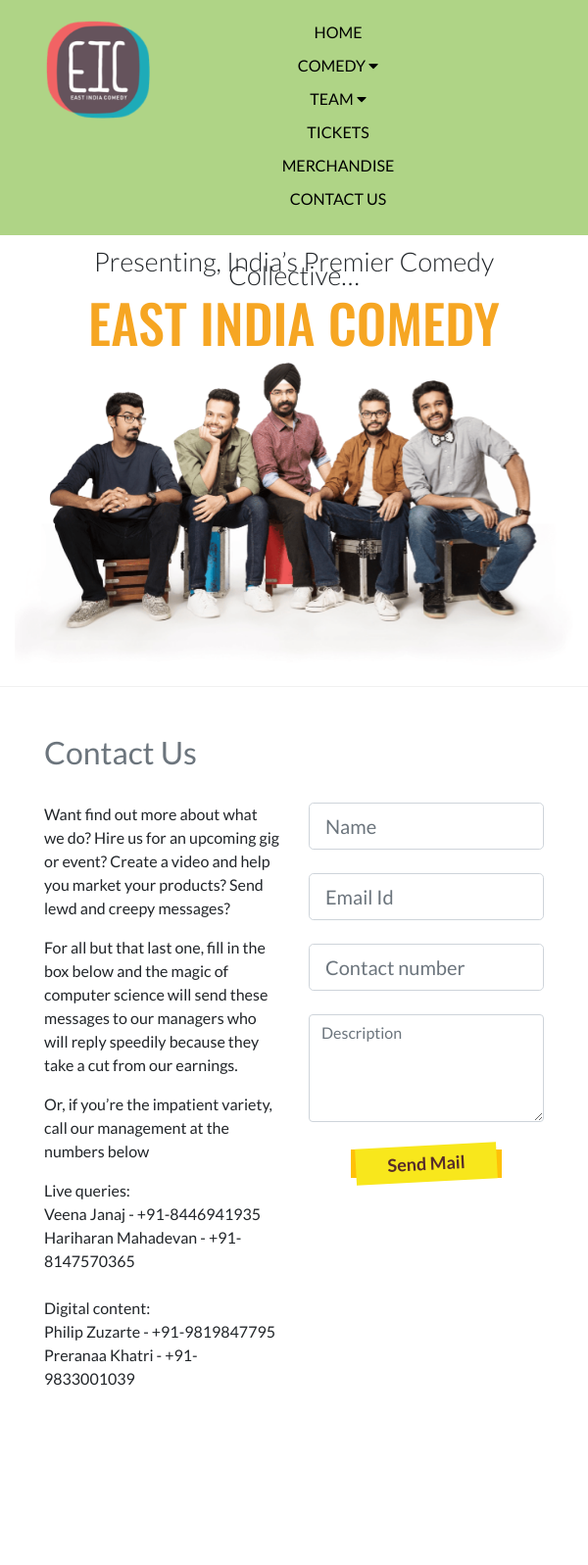
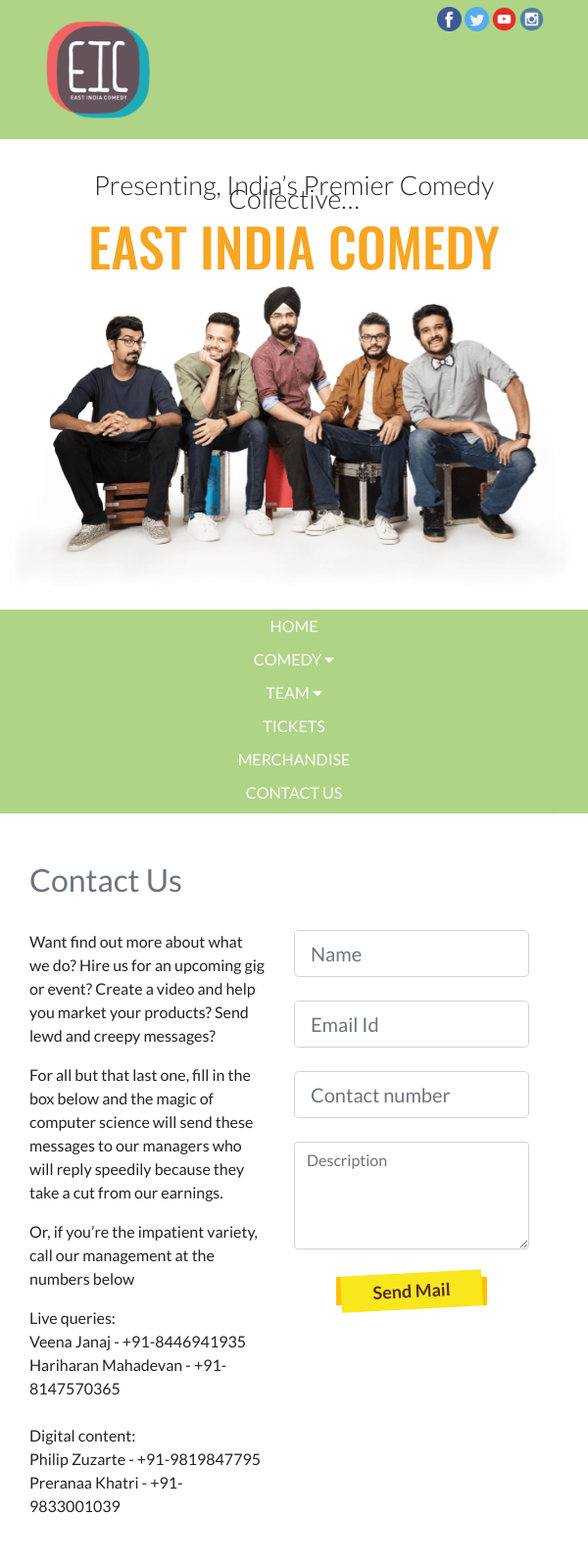
Before and after one commit to milindalvares/eic, a Jekyll site: the page built from index.html, in a window 600 px wide. Shown: the whole page at 98% size. Built offline with Jekyll 4.4.1, drawn with Linux system fonts in a browser that asks for light colours; nearby versions of some CDN libraries; before the commit the page ends 1467 px from its top, so only the background shows below that.

Commit message:
homepage changes and mobile scroll fix's

```diff
--- a/_includes/footer.html
+++ b/_includes/footer.html
@@ -3,7 +3,6 @@
 	<div class="container">
 		<div class="row pb-4">
 			<div class="col-sm-12">
-				<a id="contact-us" name="contact-us"></a>
 				<h2 class="text-muted">Contact Us</h2>
 			</div>
 		</div>
@@ -30,6 +29,7 @@
 				</div>
 			</div>
 			<div class="col-sm-6 text-center pb-5">
+				<a id="contact-us" name="contact-us"></a>
 				<form id="contact-us" class="pb-4" method="POST">
 					<input type="text" name="name" id="name" class="form-control form-control-lg mb-4" placeholder="Name" required>
 					<input type="email" name="email" id="email" class="form-control form-control-lg mb-4" placeholder="Email Id"  required>
--- a/_includes/social_links.html
+++ b/_includes/social_links.html
@@ -3,8 +3,8 @@
 		<div class="col-sm-12 text-right">
 			<a target="_blank" href="https://www.facebook.com/EastIndiaComedy"><img src="/assets/img/png/facebook.png" width="25" height="25"></a>
 			<a target="_blank" href="https://twitter.com/EastIndiaComedy"><img src="/assets/img/png/twitter.png" width="25" height="25"></a>
-			<a target="_blank" href="#"><img src="/assets/img/png/pinterest.png" width="25" height="25"></a>
-			<a target="_blank" href="https://soundcloud.com/eastindiacomedy"><img src="/assets/img/png/soundcloud.png" width="25" height="25"></a>
+			<a target="_blank" href="https://www.youtube.com/user/EastIndiaComedy"><img src="/assets/img/png/YouTube.png" width="25" height="25"></a>
+			<a target="_blank" href="https://instagram.com/eastindiacomedy"><img src="/assets/img/png/instagram.png" width="25" height="25"></a>
 		</div>
 	</div>
 </div>
--- a/_layouts/introduction.html
+++ b/_layouts/introduction.html
@@ -3,7 +3,8 @@
   {% include head.html %}
   <body>
     {{ content }}
-    <div class="footer-box m-relative">
+
+    <div class="footer-box m-absolute">
     	 {% include footer.html %}
     </div>
 
--- a/assets/css/main.scss
+++ b/assets/css/main.scss
@@ -3,6 +3,7 @@
 ---
 
 $primary-font: lato, 'Helvetica', sans-serif;
+$home-page-nav-bg : rgba(129,187,64,0.63);
 body{
 	font-family: $primary-font;
 }
@@ -152,7 +153,6 @@
 .link3{
 	position: relative;
 	bottom: 120px;
-    /*left: 25px;*/
 	background-color: #f6ab2e;
 }
 .link4{
@@ -165,7 +165,6 @@
 .link5{
 	position: relative;
 	bottom: 110px;
-    /*left: -25px;*/
 	background-color: #49b59a;
 }
 .eic-team{
@@ -287,12 +286,6 @@
 	animation-delay: 3s;
 }
 
-.drop-up{
-	/*bottom: -10px !important;*/
-	/*padding-bottom:50px;*/
-	margin-bottom: 0px;
-	/*top: -550px !important;*/
-}
 /*Hover team */
 .team-dropdown-content {
     display: none;
@@ -341,7 +334,6 @@
 
 .team-dropdown-content a:hover{
     color: black;
-    /*padding: 12px 16px;*/
     text-decoration: none;
     display: block;
 }
@@ -351,13 +343,6 @@
 // 	// filter: grayscale(100%);
 // 	}
 
-/*.team-dropdown:hover .team-dropdown-content {
-	display: block;*/
-	/*-webkit-animation-name: teamhover;*/
-    /*-webkit-animation-duration:.9s; */
- 	/*animation-name: teamhover;*/
-    /*animation-duration: .9s;*/
-/*}*/
 
 .avatar {
     vertical-align: middle;
@@ -450,9 +435,7 @@
 .comedy-video-image-cover-outer{
 	padding-right: 0 !important;
 }
-.comedy-video-text-container{
-	/*margin-top:50px;*/
-}
+
 .comedy-video-para{
 	font-size: 14px;
 }
@@ -504,9 +487,7 @@
 .corporate-event{
 	margin-top: 250px;
 }
-.nav-icon-container{
-	/*position: absolute;*/
-}
+
 .profile-links2 {
 	border-radius:3px;
     padding-top:5px;
@@ -577,26 +558,6 @@
     background-color: #f1f1f152;
 }
 
-/*loader img*/
-/*#load{
- 	background-color: #f9f9f8;
- 	z-index: 1;
-	position: fixed;
-	top: 0; right: 0; bottom: 0; left: 0;
-	display: flex;
-	text-align: center;
-	align-items: center;
-	justify-content: center;
-	opacity: .8;
-
-}
-#load img{
-	animation-name: spin;
-  	animation-duration: 5000ms;
-  	animation-iteration-count: infinite;
-  	animation-timing-function: linear;
-}*/
-
 @media only screen and (max-width: 600px) {
 	.nav-inner-container{
 		position: static;
@@ -613,6 +574,9 @@
 	.about-info{
 		width: 100%;
 		background-color: #fbfafa75;
+		padding-left: 15px;
+		padding-right: 15px;
+		padding-bottom: 15px;
 	}
 	.profile-info-container{
 		position: static;
@@ -624,7 +588,7 @@
 	}
 	.profile-image{
 		width: 100%;
-		height: 250px;
+		height: 100%;
 	}
 	.profile-image-container{
 		height: 100%;
@@ -691,6 +655,7 @@
 		display: none;
 	}
 	.title{
+		margin-top: 20px;
 		line-height: .5;
 		/*font-size:9vw;*/
 		padding-left: 0;
@@ -703,17 +668,12 @@
 		margin-bottom:10px;
 
 	}
-/*	.comedy-nav-links{
-		text-align: center;
-	}*/
 	.team-dropdown-content{
 		min-width: 100%;
 		left: 0;
 		top: auto;
 	}
-	.profile-nav-link{
-		/*text-align: center;*/
-	}
+
 	.mobile-hidden{
 		display: none !important;
 	}
@@ -739,7 +699,7 @@
 	.navbar-main-index {
 		color: black !important;
 		position: static !important;
-			background: #81bb40;
+			background:$home-page-nav-bg ;
 	}
 	.nav-outer-container{
 		color: black !important;
@@ -758,10 +718,11 @@
 		padding-right: 0;
 	}
 	.social-links-container{
-		top: -370px;
+		top: -160px;
 	}
-	.nav-outer-container{
-		padding-top: 50px !important;
+	.nav-outer-container .social-box{
+		position: absolute;
+    	top: -145px;
 	}
 
 	.nav-outer-container{
@@ -775,13 +736,13 @@
 		margin-bottom: 100px;
 	}
 	#masthead div{
-		margin-top: -70px;
+		margin-top: -50px;
 	}
 	.footer-outer-container{
-		z-index: -1;
+		/*z-index: -1;*/
 	}
 	.contact-info{
-		z-index: -1;
+		/*z-index: -1;*/
 	}
 	.m-relative{
 		position: relative;
@@ -792,11 +753,40 @@
 		padding-left: 15px;
 		padding-right: 15px;
 	}
-	.nav-outer-container .social-box{
-		position: absolute;
-    	top: -187px;
+
+	.mobile-nav{
+		animation-name: pop_in_bottom;
+		opacity: 0;
+		color: white;
+		animation-fill-mode:forwards;
+		animation-duration: 1s;
+		animation-delay:3s;
+		display: block !important;
+		background-color: $home-page-nav-bg ;
 	}
 
+	.mobile-nav .nav-items:hover{
+		color: inherit !important;
+	}
+
+	.mobile-nav .nav-items-outer:hover{
+		color: inherit !important;
+		transform: scale(1.2) !important;
+	}
+
+	.mobiletest{
+		background-color:  $home-page-nav-bg ;
+		position: absolute;
+		left: 0;
+		top: 474px;
+	}
+	/*.footer-box .contact-info{
+		position: relative;
+		z-index: -1;
+	}*/
+	.m-absolute{
+		position: absolute;
+	}
 }
 
 .block {
@@ -813,11 +803,6 @@
 
 #masthead {
 	margin-top: 2rem;
-/*	opacity: 0;
-	animation-name: fadein;
-	animation-fill-mode:forwards;
-	animation-duration: 1600ms;
-	animation-delay: 400ms;*/
 }
 #masthead span{
 	opacity: 0;
@@ -834,8 +819,7 @@
 	animation-delay: 1.4s;
 }
 .navbar-main-index {
-	background: #81bb40a1;
-	/*padding: 25px 0;*/
+	background: $home-page-nav-bg ;
 	color: white;
 	animation-name: animations_top;
 	opacity: 0;
@@ -867,13 +851,11 @@
 }
 .navbar-main-index .nav-items:hover{
 	color: inherit !important;
-/*	transform: scale(2) !important;*/
-	/*font-size: 1.1rem;*/
+
 }
 .navbar-main-index .nav-items-outer:hover{
 	color: inherit !important;
 	transform: scale(1.2) !important;
-	/*font-size: 1.1rem;*/
 }
 
 
@@ -975,4 +957,22 @@
 }
 .nav-inner-container ul{
 		padding: 0;
+}
+
+.mobile-nav{
+	display: none;
+	color: white;
+	background-color:  $home-page-nav-bg ;
+}
+
+
+@media only screen and (max-width: 768px) and (min-width: 600px) {
+	.eic-team{
+		width: 30%;
 	}
+}
+/*@media only screen and (max-width: 1024px) {
+	.eic-team{
+		width: 30%;
+	}
+}*/
--- a/assets/js/main.js
+++ b/assets/js/main.js
@@ -2,7 +2,6 @@
 	resizeDiv();
 	skrollrInit();
 });
-
 
 window.onresize = function(event) {
 	resizeDiv();
@@ -120,18 +119,36 @@
     document.getElementById("description").value = "";
     $('#contact-us .mail-button ').text("Send Mail");
 }
-
+var t;
 //function Skrollr
 function skrollrInit() {
 
     //initialize skrollr
+	if($(window).width() > 600)
+	{
 
-    skrollr.init({
-        smoothScrolling: false
-    });
+		 skrollr.init();
+		 t= 1;
+	    // disable skrollr if using handheld device
+	    if( /Android|webOS|iPhone|iPad|iPod|BlackBerry|IEMobile|Opera Mini/i.test(navigator.userAgent) ) {
+	        skrollr.init().destroy();
+	    }
+	    else{}
+	}
+	else {
 
-    // disable skrollr if using handheld device
-    if( /Android|webOS|iPhone|iPad|iPod|BlackBerry|IEMobile|Opera Mini/i.test(navigator.userAgent) ) {
-        skrollr.init().destroy();
-    }
+		if( t == 1){
+
+			if( /Android|webOS|iPhone|iPad|iPod|BlackBerry|IEMobile|Opera Mini/i.test(navigator.userAgent) ) {
+
+		        skrollr.init().destroy();
+	    	}
+
+			t=0;
+			}
+
+		else{}
+
+	}
+
 }
--- a/index.html
+++ b/index.html
@@ -7,7 +7,7 @@
       <div class="col-sm-2">
         <img src="assets/img/eic_logo_1.png" class="logo_img" >
       </div>
-      <div class="col-sm-10 ">
+      <div class="col-sm-10 mobile-hidden">
         {% include navigation.html %}
       </div>
     </div>
@@ -17,11 +17,7 @@
     {% include social_links.html %}
 </div>
 
-<div class="container m-relative">
-<!-- 	<div class="text-right mobile-menu">
-		<img src="assets/img/svg/menu.svg" class="mobile-menu-img"  data-toggle="modal" data-target="#exampleModal">
-	</div> -->
-
+<div class="container">
  	<div class="text-center mt-6" id="masthead" data-0="transform: translateY(0px);" data-700="transform: translateY(200px);">
 		<div class="title pt-2">
 
@@ -32,7 +28,7 @@
  	</div>
 </div>
 
-<div class="container-fluid text-center m-relative">
+<div class="container-fluid text-center">
   <div class="main-img" data-0="transform: translateY(0px);" data-700="transform: translateY(-100px);">
     <img src='assets/img/eic_home.png' />
   </div>
@@ -40,7 +36,7 @@
 
 <div class="container-fluid homepage-image-container">
 
-  <div class="container">
+  <div class="container" data-0="transform: translateY(0px);" data-700="transform: translateY(110px);">
     <div class="row">
       <div class="col-md-12">
         <div id="profile-links-wrap">
@@ -94,109 +90,14 @@
   </div>
 
 </div>
- <!-- Modal -->
-<div class="modal fade" id="exampleModal" tabindex="-1" role="dialog" aria-labelledby="exampleModalLabel" aria-hidden="true" data-backdrop="false">
-  <div class="modal-dialog" role="document">
-    <div class="modal-content">
-      <!-- <div class="modal-header no-border">
-        <button type="button" class="close" data-dismiss="modal" aria-label="Close">
-          <h2 aria-hidden="true">&times;</h2>
-        </button>
-      </div> -->
-      <div class="modal-body">
-      	<div>
-      		<button type="button" class="close" data-dismiss="modal" aria-label="Close">
-         	 	<span aria-hidden="true">&times;</span>
-        	</button>
-    	</div>
-      	<div>
-      		<h4><a href="/" title="Introduction" class="nav-items text-muted">Introduction</a></h4>
-      	</div>
-      	<div>
-      		<h4 data-toggle="collapse" data-target="#comedy">
-      			<a title="comedy" class="nav-items text-muted team-dropbtn">Comedy <h4 class="caret"></h4> </a>
-      		</h4>
-      		<div id="comedy" class="collapse">
-      			<div class="comedy-type">
-	  				<a href="/live-comedy">
-	  					<h5>LIVE</h5>
-	  				</a>
-	  			</div>
-	  			<hr>
-	  			<div class="row text-left">
-	  				<div class="col-sm-12 pl-4 pr-4 pt-2 pb-2">
-	  					<a href="/live-comedy/#live-stand-up" >
-		  					<div class="comedy-item-link">
-		  						Live stand Up
-		  					</div>
-	  					</a>
-	  					<a href="/live-comedy/#college-shows" >
-		  					<div class="comedy-item-link">
-		  						College Shows
-		  					</div>
-	  					</a>
-	  					<a href="/live-comedy/#corporate-events" >
-		  					<div class="comedy-item-link">
-		  						 Corporate Events
-		  					</div>
-	  					</a>
-	  				</div>
-	  			</div>
-	  			<div class="comedy-type">
-  				<a href="/digital-comedy">
-  					<h5>DIGITAL</h5>
-  				</a>
-	  			</div>
-	  			<hr>
-	  			<div class="row text-left">
-	  				<div class="col-sm-12 pl-4 pt-2 pb-2 ">
-	  					<a href="/digital-comedy/#comedy-videos" >
-		  					<div class="comedy-item-link">
-		  						Comedy Videos
-		  					</div>
-	  					</a>
-	  					<a href="/digital-comedy/#branded-content">
-		  					<div class="comedy-item-link">
-	  							Branded Content
-		  					</div>
-	  					</a>
-	  				</div>
-	  			</div>
-			</div>
-      	</div>
-      	<div>
-      		<h4 data-toggle="collapse" data-target="#team">
-      			<a title="team" class="nav-items text-muted team-dropbtn">Team <h4 class="caret"></h4> </a>
-      		</h4>
-      		<div id="team" class="collapse">
-				{% for profile in site.profiles %}
-			    <a href="{{profile.url}}">
-			    	<div class="container">
-			    		<div class="row">
-			    			<div class="col-sm-12 profile-nav-link">
-			    				<img src="{{profile.avatar}}" alt="Avatar" class="avatar">
-			    			</div>
-			    			<div class="col-sm-9 profile-nav-link">
-			    				<h5>{{profile.title}}</h5>
-			    				<p class="text-muted">{{profile.quotes}}</p>
-			    			</div>
-			    		</div>
-			    	</div>
-			    </a>
-			    {% endfor %}
-			</div>
-      	</div>
-      	<div>
-			<h4 ><a href="#" title="Tickets" class="nav-items text-muted">Tickets</a></h4>
-		</div>
-		<div>
-			<h4><a href="#" title="Merchandise" class="nav-items text-muted">Merchandise</a></h4>
-		</div>
-		<div>
-			<h4><a href="#contact-us" title="Contact Us" class="text-black nav-items">Contact Us</a></h4>
-		</div>
-
+<div class="container-fluid mobile-nav">
+  <div class="container">
+    <div class="row">
+      <div class="col-12">
+          {% include navigation.html %}
       </div>
     </div>
   </div>
 </div>
+
+ <!-- Modal -->
```
Also changed, not shown: assets/img/avatar/Angad.jpg, assets/img/avatar/Azeem.jpg, assets/img/avatar/Kunal.jpg, assets/img/avatar/Sahil.jpg, assets/img/avatar/Sapan.jpg, assets/img/png/facebook.png, assets/img/png/instagram.png, assets/img/png/twitter.png, assets/img/png/youtube.png (added).
